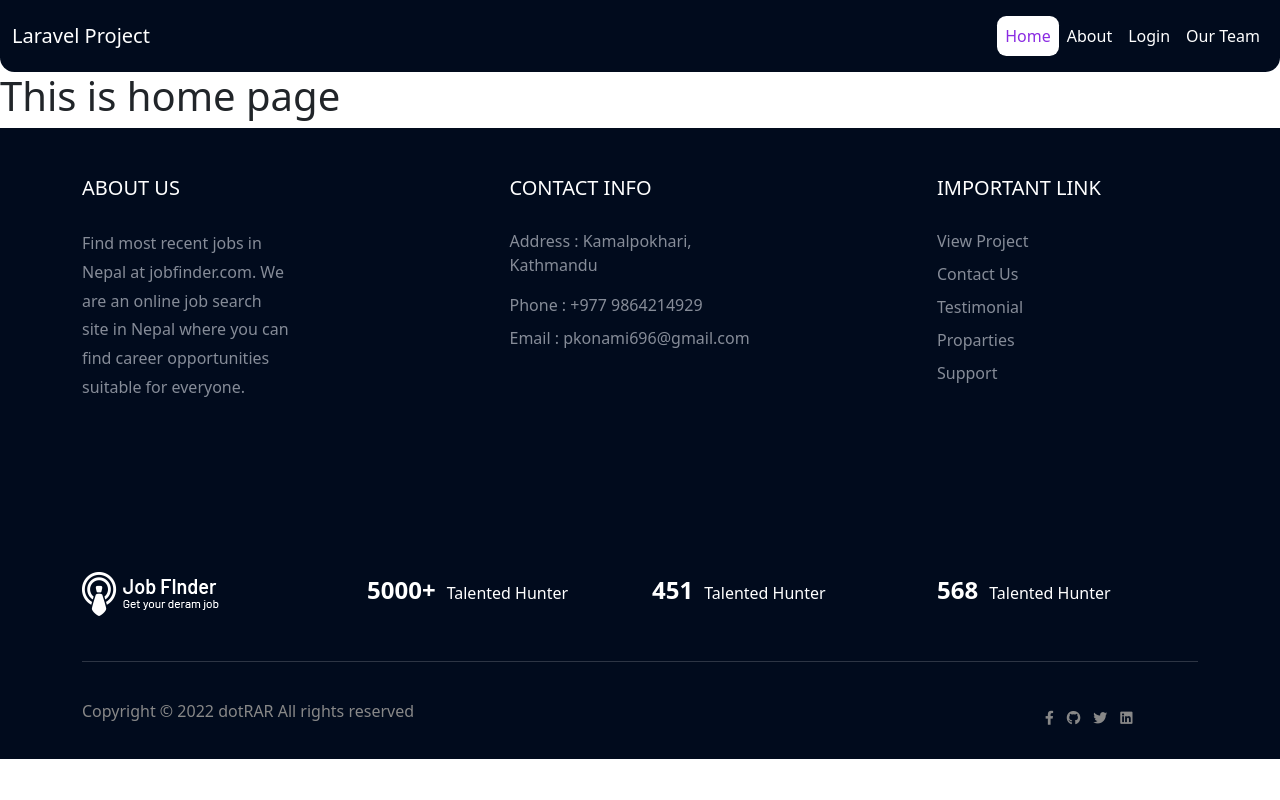
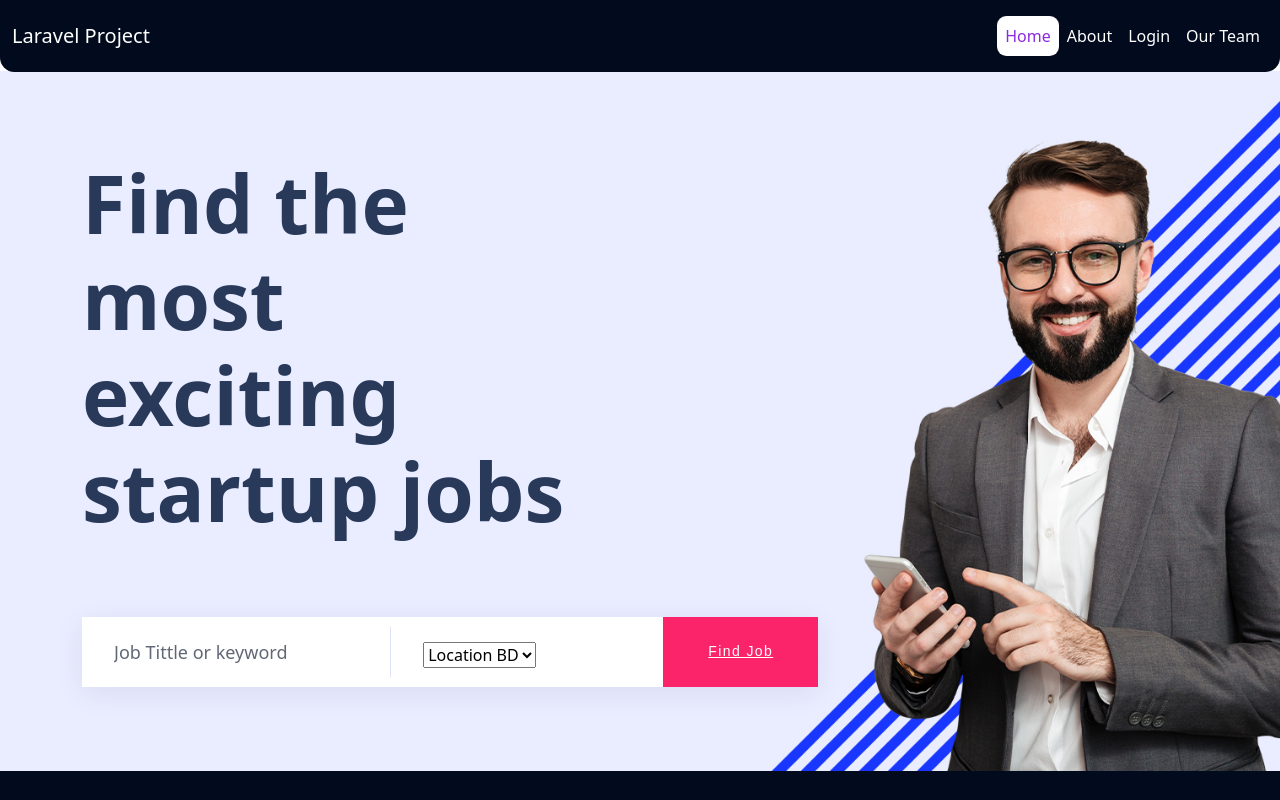
Before and after one commit to Rohan-mgr/Job-Finder-React-Laravel, a React (Create React App) app in the folder client/: page / in a window 1280 px wide. Shown: the top 800 px of the page. Built offline with nearby package versions, Linux system fonts and the light colour scheme.

Commit message:
added hero page

```diff
--- a/client/src/Components/Preloader/Preloader.css
+++ b/client/src/Components/Preloader/Preloader.css
@@ -89,7 +89,7 @@
         opacity: 0;
         content: "";
         background-image: url("../../Assets/Images/logo.png");
-        /* background-size: 30%; */
+        background-size: 5%;
         background-repeat: no-repeat;
         background-position: center;
         margin: auto;
@@ -102,7 +102,7 @@
         background-image: url("../../Assets/Images/logo.png");
         background-repeat: no-repeat;
         background-position: center;
-        /* background-size: 30%; */
+        background-size: 5%;
         margin: auto;
     }
 
@@ -111,7 +111,7 @@
         content: " ";
         background-image: url("../../Assets/Images/logo.png");
         background-repeat: no-repeat;
-        /* background-size: 30%; */
+        background-size: 5%;
         background-position: center;
         margin: auto;
 
--- a/client/src/Pages/Footer/Footer.js
+++ b/client/src/Pages/Footer/Footer.js
@@ -73,7 +73,7 @@ function Footer() {
               <div className="footer-logo mb-20">
                 <a href="/">
                   <img
-                    src={require("../../Assets/Images/logo2_footer.png")}
+                    src={require("../../Assets/Images/logo.png")}
                     alt="logo"
                   />
                 </a>
--- a/client/src/Pages/Home/Home.js
+++ b/client/src/Pages/Home/Home.js
@@ -1,4 +1,6 @@
 import React from "react";
+import "../../scss/_h1-hero.scss";
+import heroImg from "../../Assets/Images/h1_hero.jpg";
 import { Outlet } from "react-router-dom";
 import Navbar from "../../Components/Navigation/Navbar";
 import { useLocation } from "react-router-dom";
@@ -10,8 +12,48 @@ function Home() {
     <div>
       <Navbar />
       {pathname === "/" && (
-        <div>
-          <h1>This is home page</h1>
+        <div className="slider-area ">
+          {/* Mobile Menu */}
+          <div className="slider-active">
+            <div className="single-slider slider-height d-flex align-items-center">
+              <div className="container">
+                <div className="row">
+                  <div className="col-xl-6 col-lg-9 col-md-10">
+                    <div className="hero__caption">
+                      <h1>Find the most exciting startup jobs</h1>
+                    </div>
+                  </div>
+                </div>
+                {/* Search Box */}
+                <div className="row">
+                  <div className="col-xl-8">
+                    {/* form */}
+                    <form action="#" className="search-box">
+                      <div className="input-form">
+                        <input
+                          type="text"
+                          placeholder="Job Tittle or keyword"
+                        />
+                      </div>
+                      <div className="select-form">
+                        <div className="select-itms nice-select">
+                          <select name="select" id="select1">
+                            <option value>Location BD</option>
+                            <option value>Location PK</option>
+                            <option value>Location US</option>
+                            <option value>Location UK</option>
+                          </select>
+                        </div>
+                      </div>
+                      <div className="search-form">
+                        <a href="#">Find job</a>
+                      </div>
+                    </form>
+                  </div>
+                </div>
+              </div>
+            </div>
+          </div>
         </div>
       )}
       <Outlet />
--- a/client/src/scss/_footer.scss
+++ b/client/src/scss/_footer.scss
@@ -185,3 +185,11 @@
         padding-bottom: 40px;
     }
 }
+.footer-logo {
+    a {
+        img {
+            height: 80px;
+            object-fit: contain;
+        }
+    }
+}
--- a/client/src/scss/_h1-hero.scss
+++ b/client/src/scss/_h1-hero.scss
@@ -1,6 +1,9 @@
+@import "./variables.scss";
+@import "./mixins.scss";
 
 .slider-height {
     min-height: 850px;
+    background: url("../Assets/Images/h1_hero.jpg");
     background-repeat:no-repeat ;
     background-position: center center;
     background-size: cover;
```
Also changed, not shown: client/src/Assets/Images/h1_hero.jpg (added), client/src/Assets/Images/logo.png.
